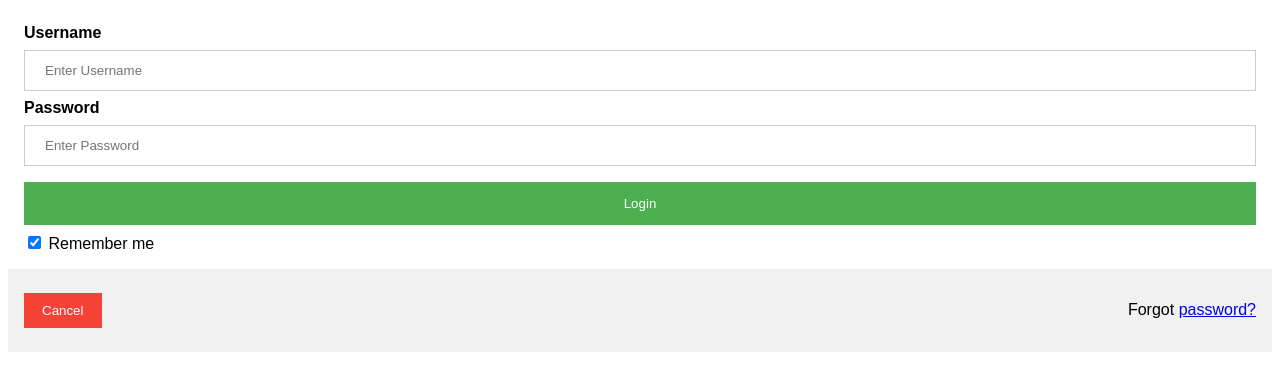
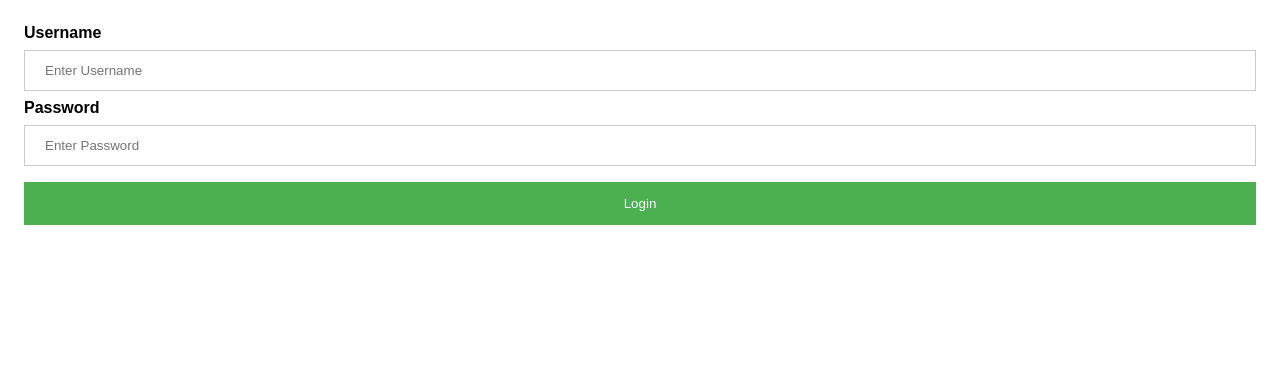
Before and after one commit to qq3154/sample, a PHP site: page /login.php in a window 1280 px wide. Shown: the top 391 px of the page. Run offline with PHP 8.4, Linux system fonts and the light colour scheme.

Commit message:
change login form

```diff
--- a/login.php
+++ b/login.php
@@ -126,7 +126,6 @@
 	</head>
 	<body>
 		<form action="action_page.php" method="post">
-
 				<div class="container">
 					 <label for="uname"><b>Username</b></label>
 					<input type="text" placeholder="Enter Username" name="uname" required>
@@ -135,15 +134,8 @@
 					<input type="password" placeholder="Enter Password" name="psw" required>
 
 					<button type="submit">Login</button>
-					<label>
-						<input type="checkbox" checked="checked" name="remember"> Remember me
-					</label>
 				</div>
 
-				<div class="container" style="background-color:#f1f1f1">
-					 <button type="button" class="cancelbtn">Cancel</button>
-					 <span class="psw">Forgot <a href="#">password?</a></span>
-				</div>
 			</form>
 	</body>
 </html>
```
Lines whose indentation alone changed are shown as unchanged.
